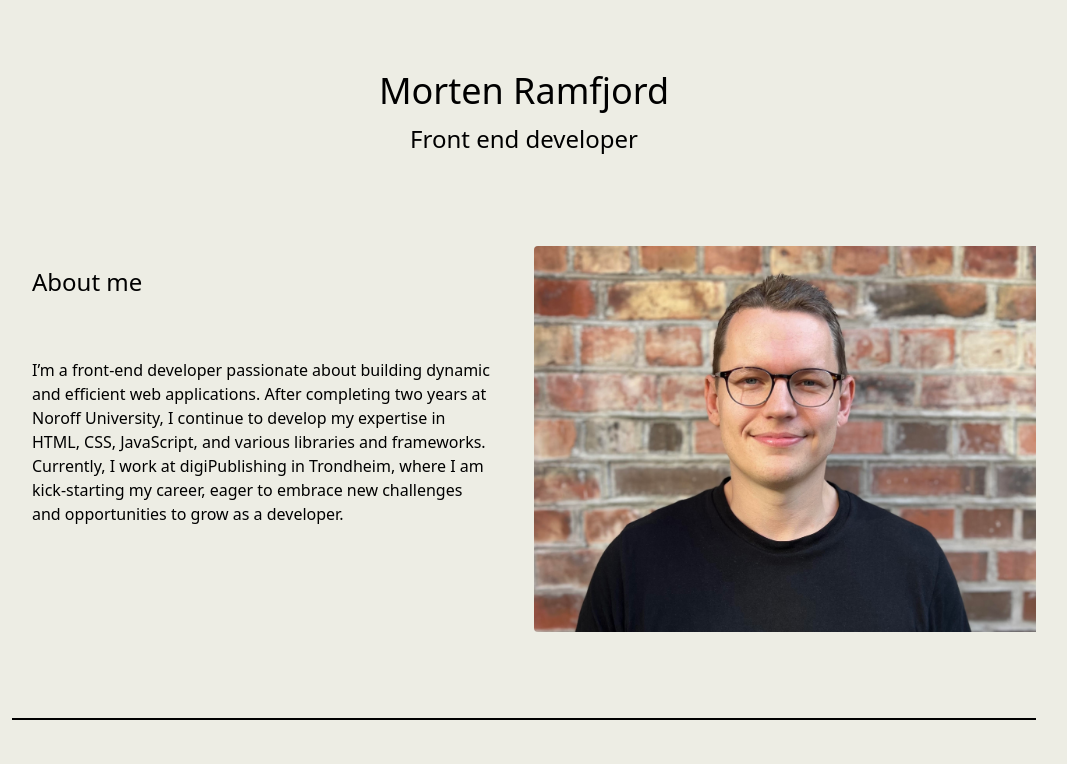
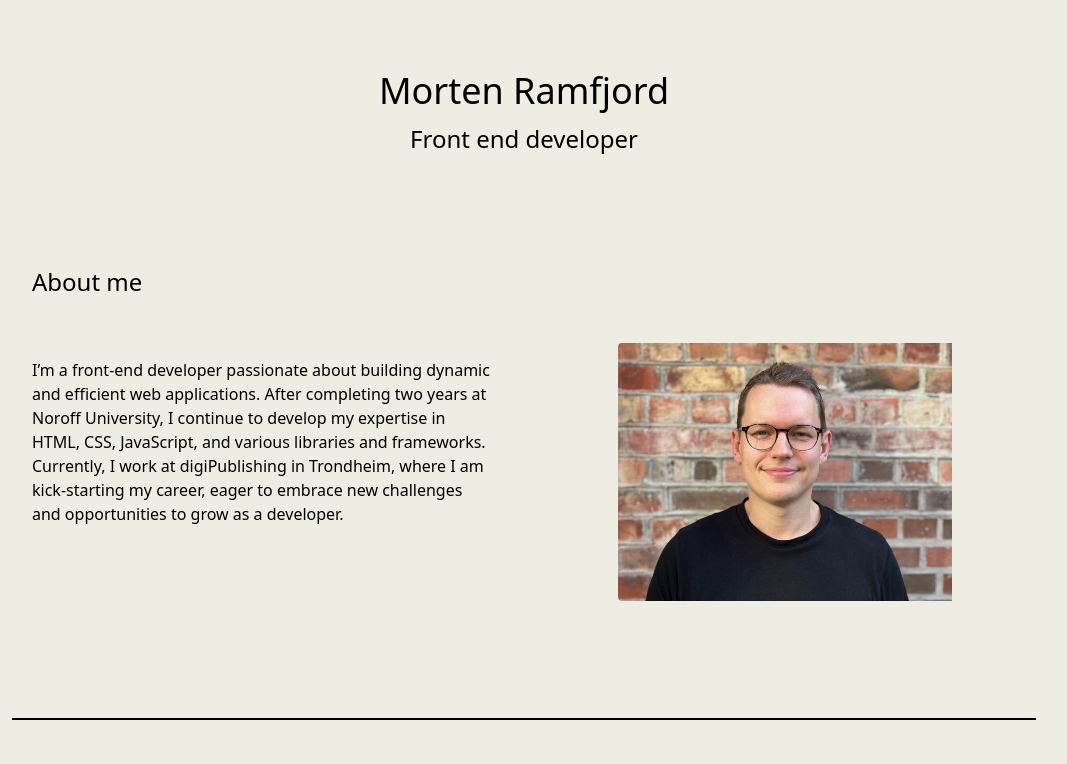
Before and after one commit to Ramsnes/portfolio-2, a React (Vite) app: page / in a window 1280 px wide. Shown: the top 764 px of the page, without its empty margins (116-1183 px from the left). Built offline with nearby package versions, Linux system fonts and the light colour scheme.

Commit message:
fixed img size and position

```diff
--- a/src/components/Intro.jsx
+++ b/src/components/Intro.jsx
@@ -4,7 +4,7 @@ import mortenRamfjord from "../assets/pfb-cropped.jpg";
 export const Intro = () => {
   return (
     <div className="grid w-full gap-5 md:grid-cols-2">
-      <div className="intro-container group flex flex-col justify-start md:text-left md: md:h-5/6 lg:h-5/6 order-2 md:order-1 gap-5">
+      <div className="intro-container group flex flex-col justify-start md:text-left md:h-5/6 lg:h-5/6 order-2 md:order-1 gap-5">
         <h2 className="text-2xl p-5">About me</h2>
         <p className="intro-paragraph fadeInL">
           I’m a front-end developer passionate about building dynamic and
@@ -15,11 +15,13 @@ export const Intro = () => {
           to embrace new challenges and opportunities to grow as a developer.
         </p>
       </div>
-      <img
-        className="fadeInR w-full col-span-1 md:rounded-s order-1 md:order-2"
-        src={mortenRamfjord}
-        alt="Morten Ramfjord profile picture"
-      />
+      <div className="flex justify-center items-center order-1 md:order-2">
+        <img
+          className="fadeInR w-full md:w-2/3 md:rounded-s"
+          src={mortenRamfjord}
+          alt="Morten Ramfjord profile picture"
+        />
+      </div>
     </div>
   );
 };
```
